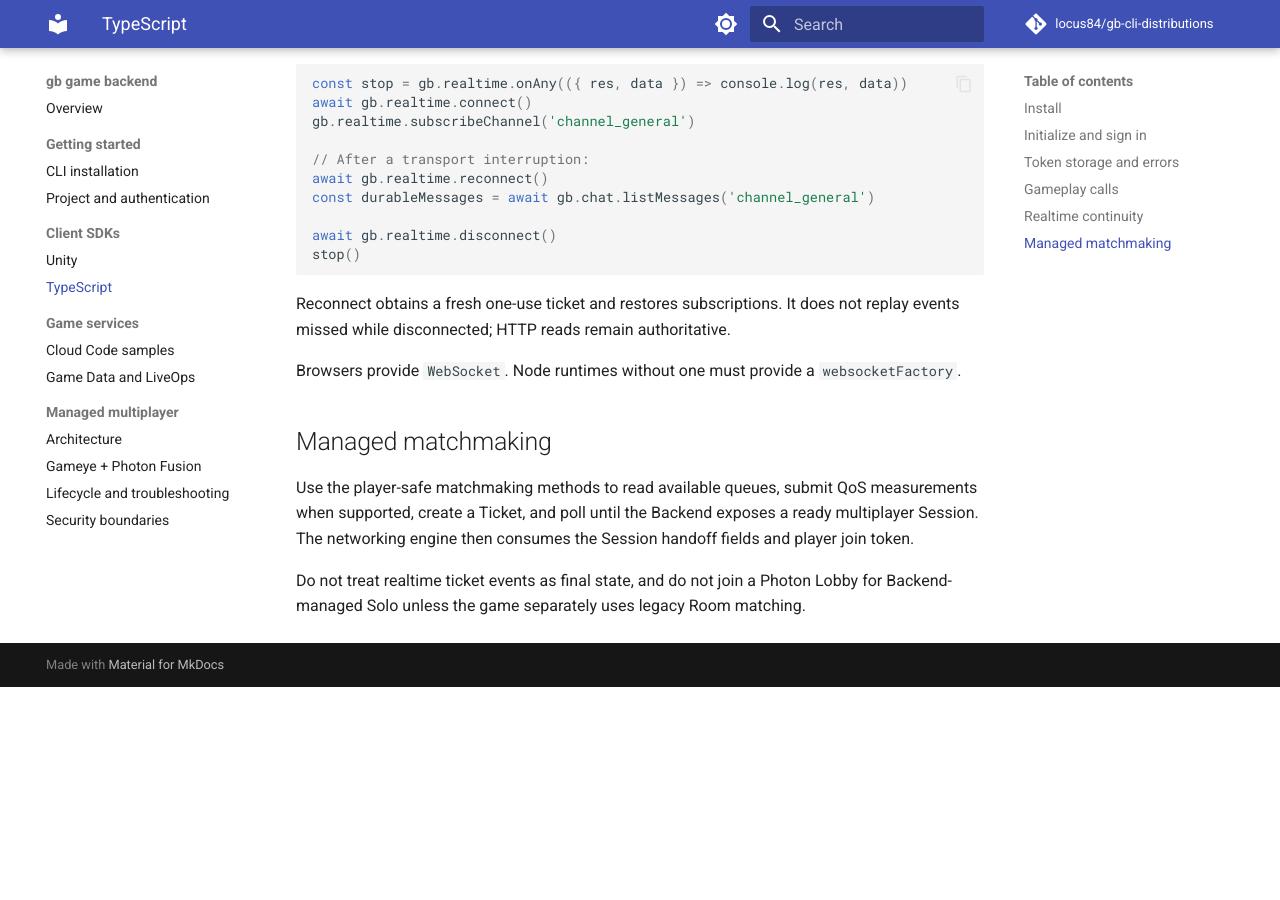
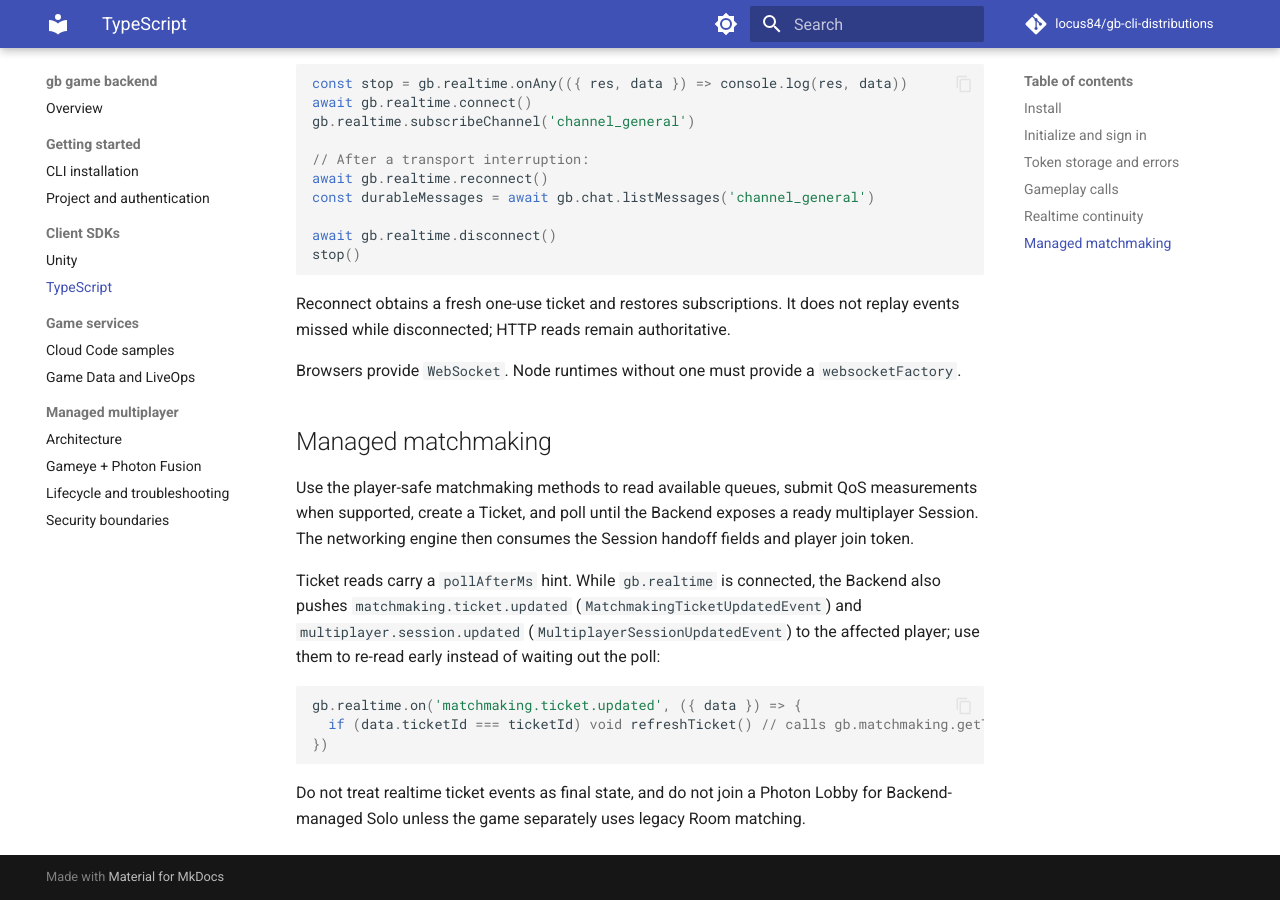
Before and after one commit to locus84/gb-cli-distributions, an MkDocs documentation site: the page built from docs/typescript-sdk.md, in a window 1280 px wide and 900 px high, scrolled down 2053 px. Built offline with MkDocs 1.6.1 and Material for MkDocs 9.7.7, drawn with Linux system fonts in a browser that asks for light colours; comment, search, counter and statistics services are not loaded; before the commit the page ends 2740 px from its top, so only the background shows below that.

Commit message:
docs(release): publish v0.2.205

````diff
--- a/docs/typescript-sdk.md
+++ b/docs/typescript-sdk.md
@@ -102,4 +102,12 @@ Browsers provide `WebSocket`. Node runtimes without one must provide a `websocke
 
 Use the player-safe matchmaking methods to read available queues, submit QoS measurements when supported, create a Ticket, and poll until the Backend exposes a ready multiplayer Session. The networking engine then consumes the Session handoff fields and player join token.
 
+Ticket reads carry a `pollAfterMs` hint. While `gb.realtime` is connected, the Backend also pushes `matchmaking.ticket.updated` (`MatchmakingTicketUpdatedEvent`) and `multiplayer.session.updated` (`MultiplayerSessionUpdatedEvent`) to the affected player; use them to re-read early instead of waiting out the poll:
+
+```ts
+gb.realtime.on('matchmaking.ticket.updated', ({ data }) => {
+  if (data.ticketId === ticketId) void refreshTicket() // calls gb.matchmaking.getTicket(ticketId)
+})
+```
+
 Do not treat realtime ticket events as final state, and do not join a Photon Lobby for Backend-managed Solo unless the game separately uses legacy Room matching.
````
Also changed, not shown: docs/cloudcode-samples.md (+1 -1 lines), docs/unity-sdk.md (+2 -0 lines).
